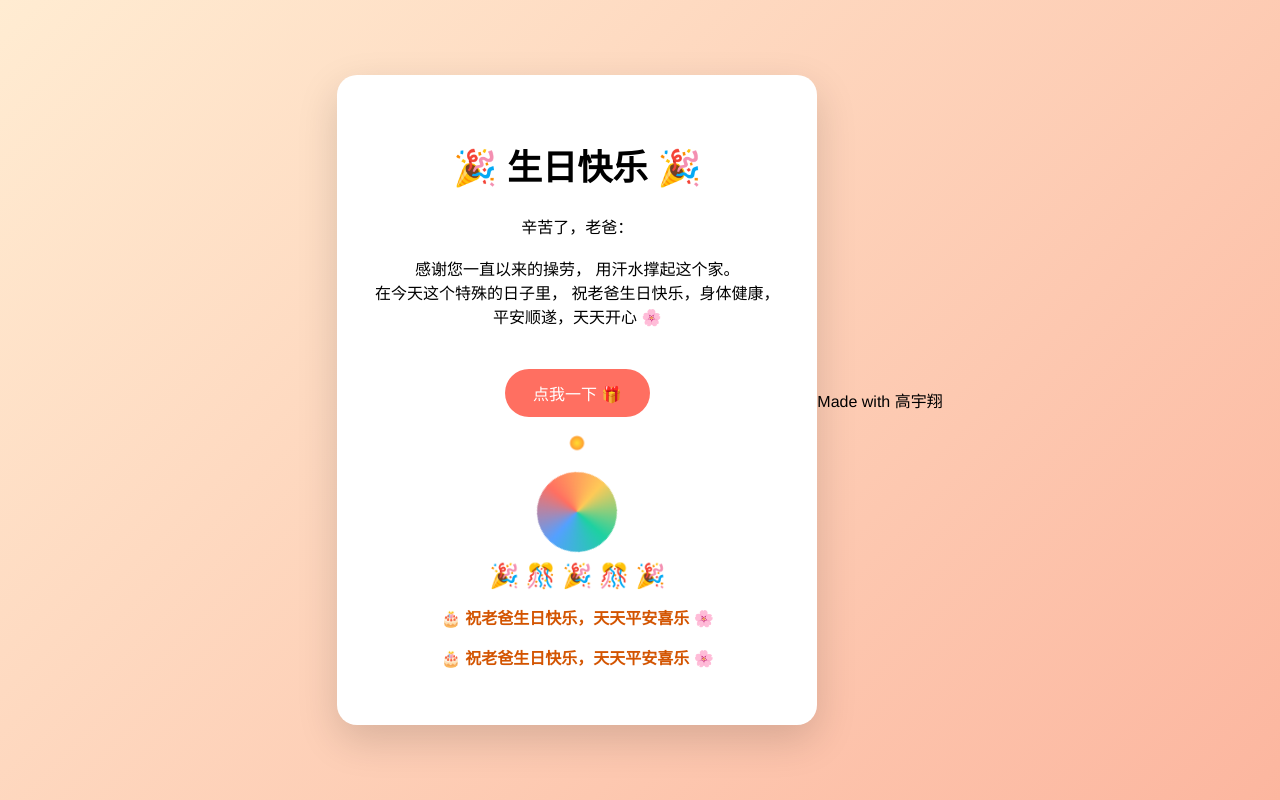
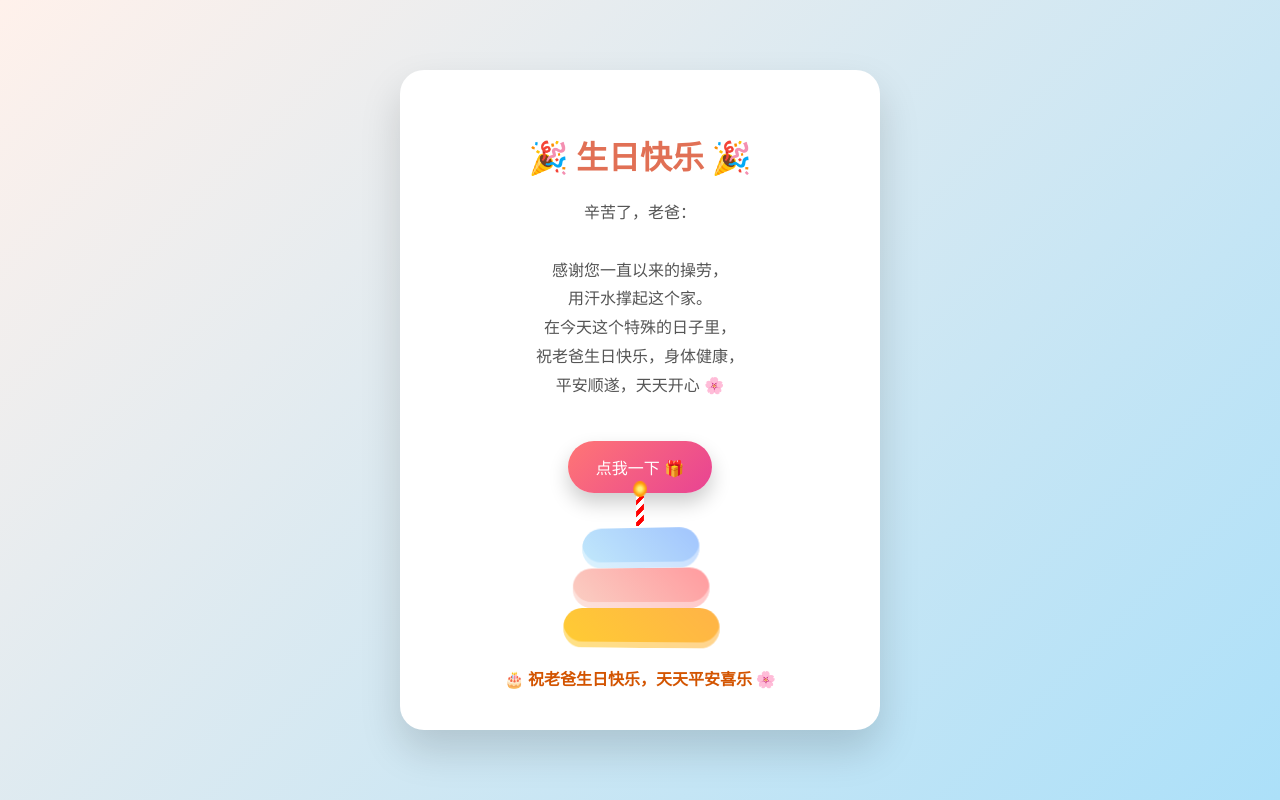
Before and after one commit to GYXdsb/birthday, a plain HTML site: page index.html in a window 1280 px wide. Both pictures are taken after a click on the button "点我一下 🎁". Drawn offline with Linux system fonts and the light colour scheme.

Commit message:
Refactor index.html for improved styling and structure

```diff
--- a/index.html
+++ b/index.html
@@ -4,6 +4,7 @@
   <meta charset="UTF-8" />
   <title>生日快乐 🎂</title>
   <meta name="viewport" content="width=device-width, initial-scale=1.0" />
+
   <style>
     body {
       margin: 0;
@@ -11,131 +12,172 @@
       display: flex;
       justify-content: center;
       align-items: center;
-      background: linear-gradient(135deg, #ffecd2, #fcb69f);
-      font-family: "Helvetica Neue", Arial, sans-serif;
+      background: linear-gradient(135deg, #fff1eb, #ace0f9);
+      font-family: -apple-system, BlinkMacSystemFont, "Helvetica Neue", Arial;
     }
 
     .card {
       background: white;
-      border-radius: 20px;
+      border-radius: 24px;
       padding: 40px 30px;
       max-width: 420px;
       width: 90%;
       text-align: center;
-      box-shadow: 0 15px 40px rgba(0, 0, 0, 0.15);
-      animation: fadeIn 1.2s ease;
+      box-shadow: 0 20px 40px rgba(0,0,0,0.15);
     }
 
-    h1 { font-size: 2.2rem; }
+    h1 {
+      color: #e17055;
+      margin-bottom: 20px;
+    }
+
+    p {
+      line-height: 1.8;
+      font-size: 16px;
+      color: #555;
+    }
 
     button {
       margin-top: 25px;
-      padding: 12px 28px;
-      font-size: 1rem;
+      padding: 14px 28px;
+      font-size: 16px;
       border: none;
       border-radius: 30px;
-      background: #ff6f61;
+      background: linear-gradient(135deg,#ff7675,#e84393);
       color: white;
       cursor: pointer;
+      box-shadow: 0 10px 20px rgba(0,0,0,0.2);
+      transition: transform 0.2s;
     }
 
-    .cake {
-      width: 80px;
-      height: 80px;
-      border-radius: 50%;
-      background: conic-gradient(#ff6f61, #feca57, #1dd1a1, #54a0ff, #ff6f61);
-      animation: spin 1.5s linear infinite;
-      margin: 0 auto;
+    button:hover {
+      transform: scale(1.05);
     }
 
-    @keyframes spin {
-      from { transform: rotate(0deg); }
-      to { transform: rotate(360deg); }
+    /* ===== 3D 蛋糕 ===== */
+
+    .scene {
+      perspective: 900px;
+      margin-top: 35px;
+    }
+
+    .cake3d {
+      position: relative;
+      width: 160px;
+      height: 120px;
+      margin: 0 auto;
+      transform-style: preserve-3d;
+      animation: rotateCake 6s linear infinite;
+    }
+
+    @keyframes rotateCake {
+      from { transform: rotateY(0deg); }
+      to   { transform: rotateY(360deg); }
+    }
+
+    .layer {
+      position: absolute;
+      height: 40px;
+      border-radius: 20px;
+      box-shadow: inset 0 -6px rgba(255,255,255,0.4);
+    }
+
+    .layer.bottom {
+      width: 160px;
+      top: 80px;
+      background: linear-gradient(135deg,#ffb347,#ffcc33);
+    }
+
+    .layer.middle {
+      width: 140px;
+      top: 40px;
+      left: 10px;
+      background: linear-gradient(135deg,#ff9a9e,#fad0c4);
+    }
+
+    .layer.top {
+      width: 120px;
+      top: 0;
+      left: 20px;
+      background: linear-gradient(135deg,#a1c4fd,#c2e9fb);
     }
 
     .candle {
-      width: 10px;
+      position: absolute;
+      top: -32px;
+      left: 50%;
+      width: 8px;
       height: 30px;
-      background: #fff;
-      margin: 0 auto -5px;
-      border-radius: 3px;
-      position: relative;
+      background: repeating-linear-gradient(
+        45deg,
+        white,
+        white 4px,
+        red 4px,
+        red 8px
+      );
+      transform: translateX(-50%);
     }
 
-    .candle::after {
-      content: "";
+    .flame {
+      position: absolute;
+      top: -14px;
+      left: 50%;
       width: 12px;
-      height: 12px;
-      background: radial-gradient(circle, #ffd700 0%, #ff8c00 60%, transparent 70%);
-      position: absolute;
-      top: -10px;
-      left: -1px;
+      height: 14px;
+      background: radial-gradient(circle, #fff176 20%, #ff9800 60%);
       border-radius: 50%;
-      animation: flame 0.6s infinite alternate;
+      transform: translateX(-50%);
+      animation: flicker 0.15s infinite alternate;
     }
 
-    @keyframes flame {
-      from { transform: scale(1); opacity: 1; }
-      to { transform: scale(1.3); opacity: 0.8; }
+    @keyframes flicker {
+      from { transform: translateX(-50%) scale(1); }
+      to   { transform: translateX(-50%) scale(1.15); }
     }
 
-    .confetti::before {
-      content: "🎉 🎊 🎉 🎊 🎉";
-      display: block;
-      font-size: 1.5rem;
-      margin-top: 10px;
-      animation: fadeIn 1.5s ease;
-    }
-      to { transform: rotate(360deg); }
+    .blessing {
+      margin-top: 18px;
+      color: #d35400;
+      font-weight: bold;
     }
   </style>
 </head>
+
 <body>
   <div class="card">
     <h1>🎉 生日快乐 🎉</h1>
+
     <p>
-      辛苦了，<span class="name" id="name">老爸</span>：<br /><br />
-      感谢您一直以来的操劳，
+      辛苦了，<span id="name">老爸</span>：<br /><br />
+      感谢您一直以来的操劳，<br />
       用汗水撑起这个家。<br />
-      在今天这个特殊的日子里，
+      在今天这个特殊的日子里，<br />
       祝老爸生日快乐，身体健康，<br />
       平安顺遂，天天开心 🌸
     </p >
 
     <button onclick="showCake()">点我一下 🎁</button>
 
-    <div id="cakeBox" style="display:none; margin-top:30px; position:relative;">
-      <div class="candle"></div>
-      <div class="cake"></div>
-      <div class="confetti"></div>
-      <p style="margin-top:15px; color:#d35400; font-weight:bold;">
+    <div class="scene" id="cakeBox" style="display:none;">
+      <div class="cake3d">
+        <div class="candle">
+          <div class="flame"></div>
+        </div>
+
+        <div class="layer bottom"></div>
+        <div class="layer middle"></div>
+        <div class="layer top"></div>
+      </div>
+
+      <div class="blessing">
         🎂 祝老爸生日快乐，天天平安喜乐 🌸
-      </p >
+      </div>
     </div>
-      <p style="margin-top:15px; color:#d35400; font-weight:bold;">
-        🎂 祝老爸生日快乐，天天平安喜乐 🌸
-      </p >
-    </div>
-
-    <div class="footer">Made with 高宇翔</div>
   </div>
 
   <script>
-    const params = new URLSearchParams(window.location.search);
-    const name = params.get("name");
-    if (name) {
-      document.getElementById("name").textContent = name;
-    }
-
     function showCake() {
-      const box = document.getElementById("cakeBox");
-      box.style.display = "block";
-
-      // 3 秒后停止旋转
-      setTimeout(() => {
-        const cake = document.querySelector('.cake');
-        cake.style.animation = 'none';
-      }, 3000);
+      document.getElementById("cakeBox").style.display = "block";
     }
   </script>
 </body>
```
